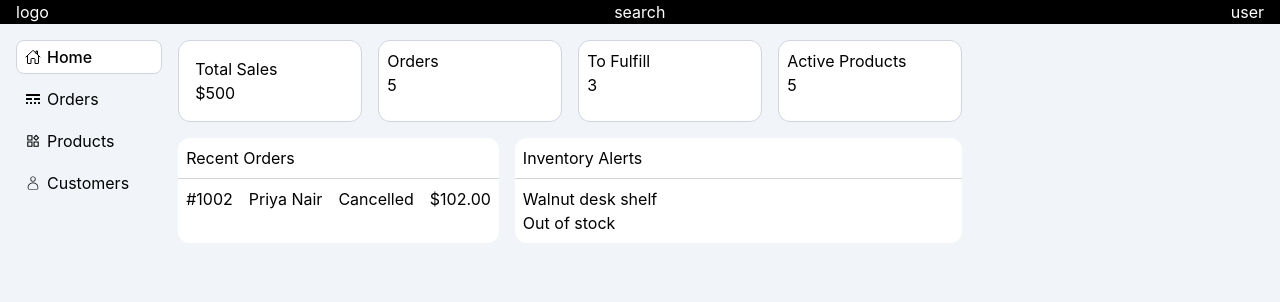
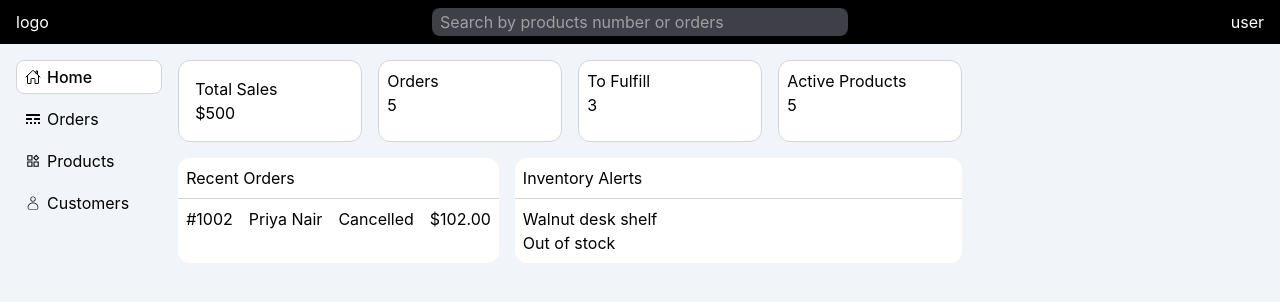
Before and after one commit to devntshangase/physical_ecom_dash, a React (Vite) app: page / in a window 1280 px wide. Shown: the top 302 px of the page. Built offline with nearby package versions, Linux system fonts and the light colour scheme.

Commit message:
added the search bar ui and fixed minor ui issues

```diff
--- a/src/components/Header.tsx
+++ b/src/components/Header.tsx
@@ -2,10 +2,18 @@ import React from 'react'
 
 function Header() {
   return (
-    <header className='flex justify-between bg-black text-white px-4'>
-        <div className="">logo</div>
-        <div className="">search</div>
-        <div className="">user</div>
+    <header className='flex justify-between bg-black text-white px-4 items-center'>
+        <div className="flex flex-1">logo</div>
+
+          <div className="flex flex-1 py-2">
+            <input
+              className="flex-1 px-2 py-0.5 rounded-lg bg-zinc-700"
+              type="text"
+              placeholder='Search by products number or orders'
+            />
+          </div>
+
+        <div className="flex flex-1 justify-end">user</div>
     </header>
   )
 }
```
